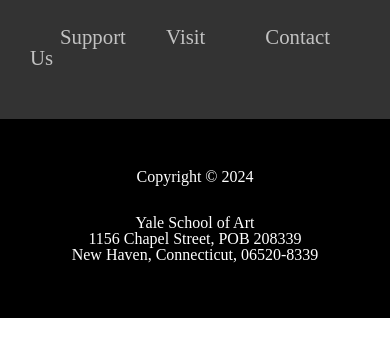
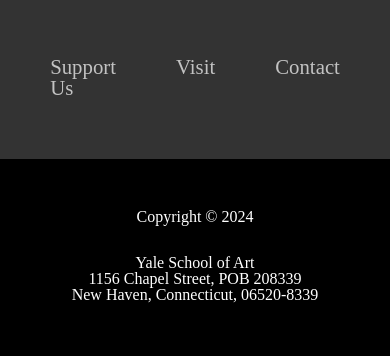
Before and after one commit to genesisgaytan00/Project2-itmd362, a plain HTML site: page index.html in a window 390 px wide. Shown: the part 4017-4373 px from the top of the page. Before the commit the page ends 4335 px from the top, so only its background shows below. Drawn offline with nearby package versions, Linux system fonts and the light colour scheme; a web font is replaced by a local one.

Commit message:
trying to fix footer for mobile

```diff
--- a/css/style.css
+++ b/css/style.css
@@ -252,12 +252,18 @@ footer{
   list-style-type: none;
 }
 
+.sites ul li{
+  display: flex;
+  flex-direction: column;
+}
+
 .sites ul li a{
   color:white;
   margin: 30px;
   text-decoration: none;
   font-size: 1.3em;
   opacity: 0.7;
+  margin-bottom: 10px;
 }
 
 .sites ul li a:hover{
```
